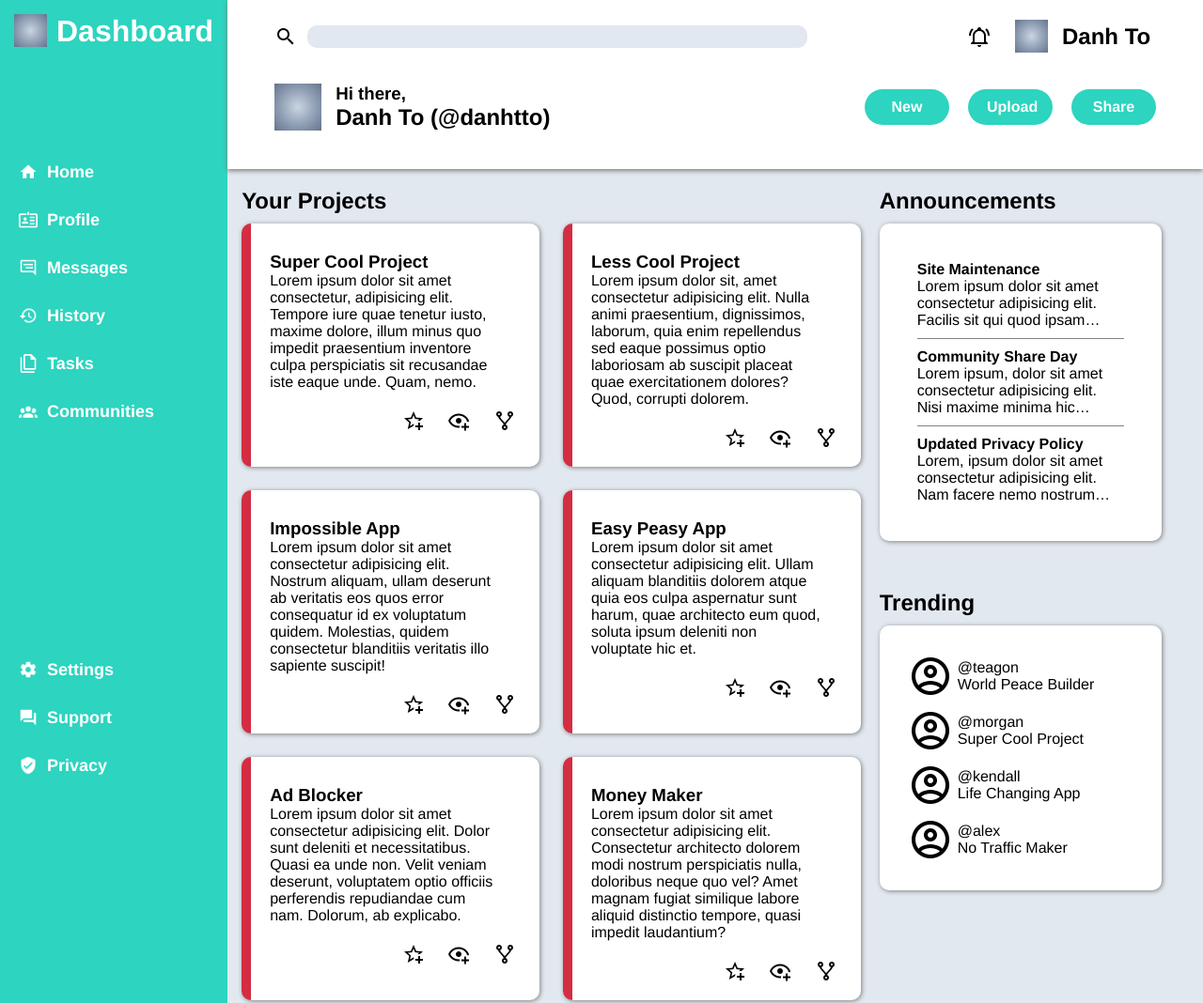
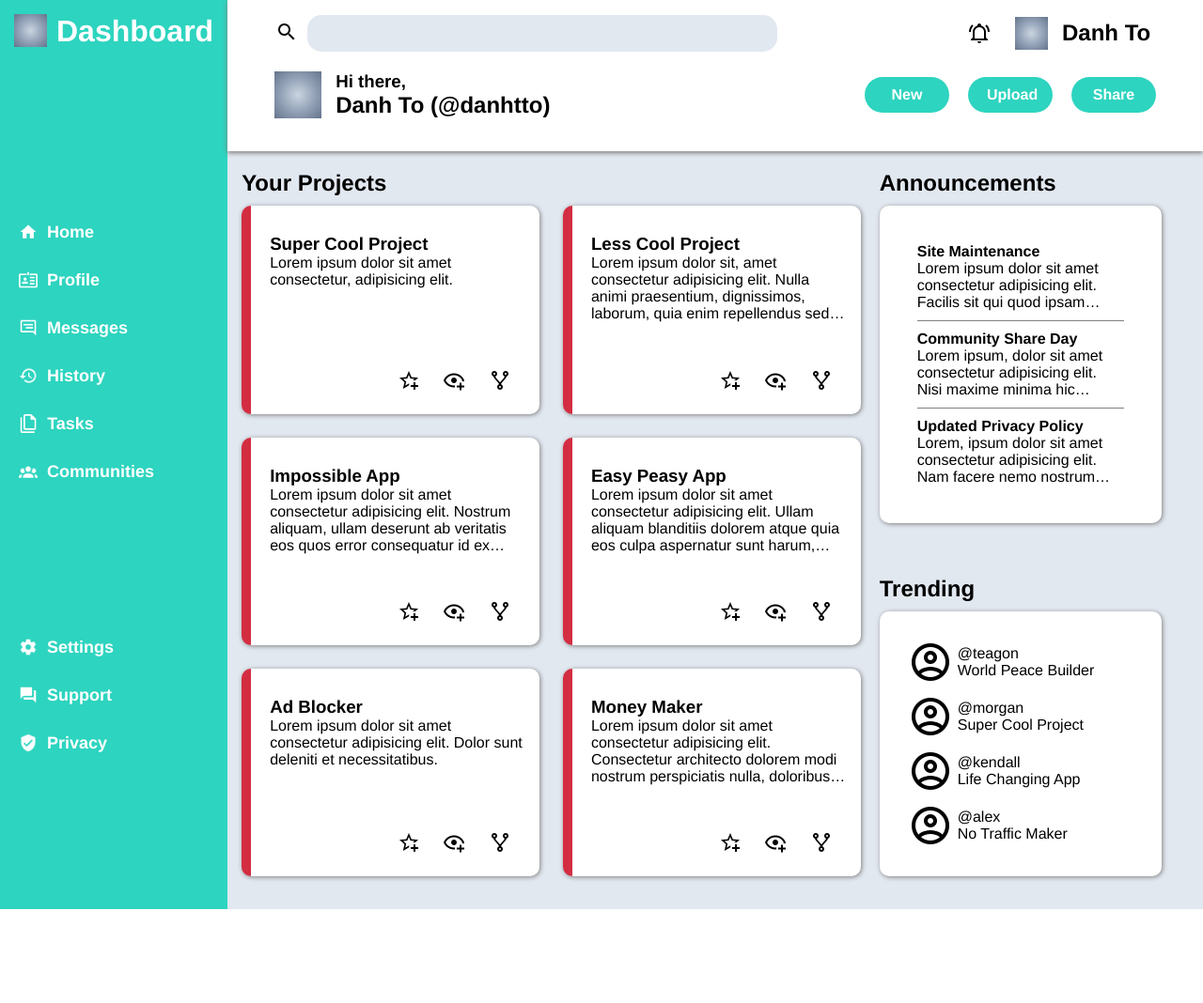
Before and after one commit to danhtto/Project-Admin-Dashboard, a plain HTML site: page index.html in a window 1280 px wide. Shown: the top 1068 px of the page at 94% size. After the commit the page ends 968 px from the top, so only its background shows below. Drawn offline with Linux system fonts and the light colour scheme.

Commit message:
FIXED styling issue

```diff
--- a/index.html
+++ b/index.html
@@ -10,14 +10,16 @@
 <body>
     <div class="container">
         <div class="header">
+            <div class="top">
                 <div class="search-bar">
-                <img src="./images/magnify.png">
+                    <button><img src="./images/magnify.png"></button>
                     <input type="search">
                 </div>
                 <div class="profile-name">
                     <img src="./images/bell-ring-outline.png">
                     <div class="icon"></div>
                     <h2>Danh To</h2>
+                </div>
             </div>
             <div class="header-bottom-row">
                 <div class="left">
@@ -63,7 +65,7 @@
                 <div class="projects cards">
                     <div class="card">
                         <h3>Super Cool Project</h3>
-                        <p>Lorem ipsum dolor sit amet consectetur, adipisicing elit. Tempore iure quae tenetur iusto, maxime dolore, illum minus quo impedit praesentium inventore culpa perspiciatis sit recusandae iste eaque unde. Quam, nemo.</p>
+                        <p>Lorem ipsum dolor sit amet consectetur, adipisicing elit.</p>
                         <div class="links">
                             <img src="./images/star-plus-outline.png" alt="star-plus-outline">
                             <img src="./images/eye-plus-outline.png" alt="eye-plus-outline">
@@ -72,7 +74,7 @@
                     </div>
                     <div class="card">
                         <h3>Less Cool Project</h3>
-                        <p>Lorem ipsum dolor sit, amet consectetur adipisicing elit. Nulla animi praesentium, dignissimos, laborum, quia enim repellendus sed eaque possimus optio laboriosam ab suscipit placeat quae exercitationem dolores? Quod, corrupti dolorem.</p>
+                        <p>Lorem ipsum dolor sit, amet consectetur adipisicing elit. Nulla animi praesentium, dignissimos, laborum, quia enim repellendus sed eaque possimus optio.</p>
                         <div class="links">
                             <img src="./images/star-plus-outline.png" alt="star-plus-outline">
                             <img src="./images/eye-plus-outline.png" alt="eye-plus-outline">
@@ -81,7 +83,7 @@
                     </div>
                     <div class="card">
                         <h3>Impossible App</h3>
-                        <p>Lorem ipsum dolor sit amet consectetur adipisicing elit. Nostrum aliquam, ullam deserunt ab veritatis eos quos error consequatur id ex voluptatum quidem. Molestias, quidem consectetur blanditiis veritatis illo sapiente suscipit!</p>
+                        <p>Lorem ipsum dolor sit amet consectetur adipisicing elit. Nostrum aliquam, ullam deserunt ab veritatis eos quos error consequatur id ex voluptatum quidem.</p>
                         <div class="links">
                             <img src="./images/star-plus-outline.png" alt="star-plus-outline">
                             <img src="./images/eye-plus-outline.png" alt="eye-plus-outline">
@@ -99,7 +101,7 @@
                     </div>
                     <div class="card">
                         <h3>Ad Blocker</h3>
-                        <p>Lorem ipsum dolor sit amet consectetur adipisicing elit. Dolor sunt deleniti et necessitatibus. Quasi ea unde non. Velit veniam deserunt, voluptatem optio officiis perferendis repudiandae cum nam. Dolorum, ab explicabo.</p>
+                        <p>Lorem ipsum dolor sit amet consectetur adipisicing elit. Dolor sunt deleniti et necessitatibus.</p>
                         <div class="links">
                             <img src="./images/star-plus-outline.png" alt="star-plus-outline">
                             <img src="./images/eye-plus-outline.png" alt="eye-plus-outline">
@@ -108,7 +110,7 @@
                     </div>
                     <div class="card">
                         <h3>Money Maker</h3>
-                        <p>Lorem ipsum dolor sit amet consectetur adipisicing elit. Consectetur architecto dolorem modi nostrum perspiciatis nulla, doloribus neque quo vel? Amet magnam fugiat similique labore aliquid distinctio tempore, quasi impedit laudantium?</p>
+                        <p>Lorem ipsum dolor sit amet consectetur adipisicing elit. Consectetur architecto dolorem modi nostrum perspiciatis nulla, doloribus neque quo vel?</p>
                         <div class="links">
                             <img src="./images/star-plus-outline.png" alt="star-plus-outline">
                             <img src="./images/eye-plus-outline.png" alt="eye-plus-outline">
--- a/style.css
+++ b/style.css
@@ -24,7 +24,7 @@ body {
     grid-area: 1 / 1 / 3 / 2;
     display: grid;
     justify-items: start;
-    grid-template-rows: .5fr .5fr 2fr;
+    grid-template-rows: .5fr .5fr 1fr;
     padding: 10px;
 }
 .sidebar li {
@@ -68,25 +68,36 @@ body {
 
 /* Header Styling */
 .header {
-    grid-area: 1 / 2 / 2 / 3;
     display: grid;
-    grid-template-columns: 1fr 1fr 1fr;
+    grid-template-columns: 1fr 1fr;
     align-items: center;
     padding: 10px 50px 30px 50px;
     position: relative;
     box-shadow: 0px 2px 5px gray;
 }
+.header .top {
+    grid-column: 1 / 3;
+    display: grid;
+    grid-template-columns: 2fr 1fr;
+    grid-auto-columns: 0%;
+}
 .search-bar {
-    grid-area: 1 / 1 / 2 / 3;
+    grid-column: 1 / 2 ;
     display: grid;
-    grid-template-columns: 4% 85%;
+    grid-template-columns: 4% 80%;
     gap: 10px;
 
 }
+.search-bar button {
+    border-style: none;
+    background-color: white;
+}
 .search-bar input {
-    border-radius: 10px;
+    border-radius: 15px;
     background-color: #e2e8f0;
     border-style: none ;
+    padding: .75rem 1rem;
+    width: 100%;
 }
 
 .header .profile-name {
@@ -109,7 +120,7 @@ body {
 .header-bottom-row {
     grid-column: 1 / 4;
     display: grid;
-    grid-template-columns: 2fr 1fr;
+    grid-template-columns: 1fr 1fr;
     align-items: center;
     padding-top: 10px;
 }
@@ -139,13 +150,19 @@ body {
 
 /* Main Styling */
 .main {
+    overflow: scroll;
     padding: 20px 15px 15px 15px;
     background-color: #e2e8f0;
     display: grid;
     grid-template-columns: 2fr 1fr;
+    grid-template-rows: 1fr auto;
     gap: 20px;
 }
-
+.projects {
+    display: flex;
+    flex-direction: column;
+    height: 100%;
+}
 .projects.cards {
     display: grid;
     grid-template-columns: repeat(2,1fr);
@@ -161,6 +178,9 @@ body {
     border-inline-start: #D42D42 10px solid;
 }
 .card .links {
+    position: absolute;
+    bottom: 20px;
+    right: 20px;
     text-align: end;
     margin-top: 20px;
     margin-right: 10px;
@@ -169,18 +189,21 @@ body {
     padding-left: 20px;
 }
 .card p {
-    width: 90%;
+    overflow: hidden;
+    display: -webkit-box;
+    -webkit-box-orient: vertical;
+    -webkit-line-clamp: 4;
 }
 
 .announcements-trending {
     position: relative;
+    width: 300px;
+    height: 100%;
     display: grid;
-    width: 300px;
-    height: 100vh;
+    grid-template-rows: 1fr 1fr;
+    align-items: end;
 }
-.top {
 
-}
 .announcements {
     position: relative;
     background-color: white;
```
Lines whose indentation alone changed are shown as unchanged.
